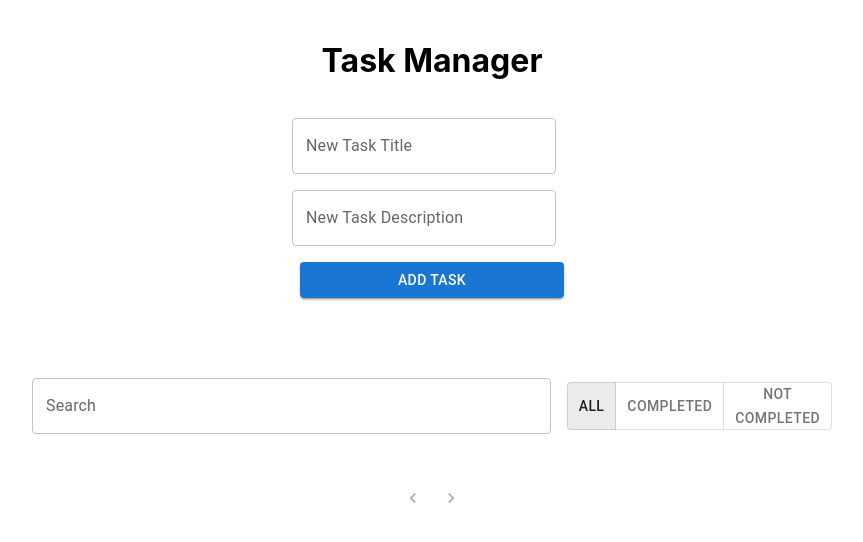
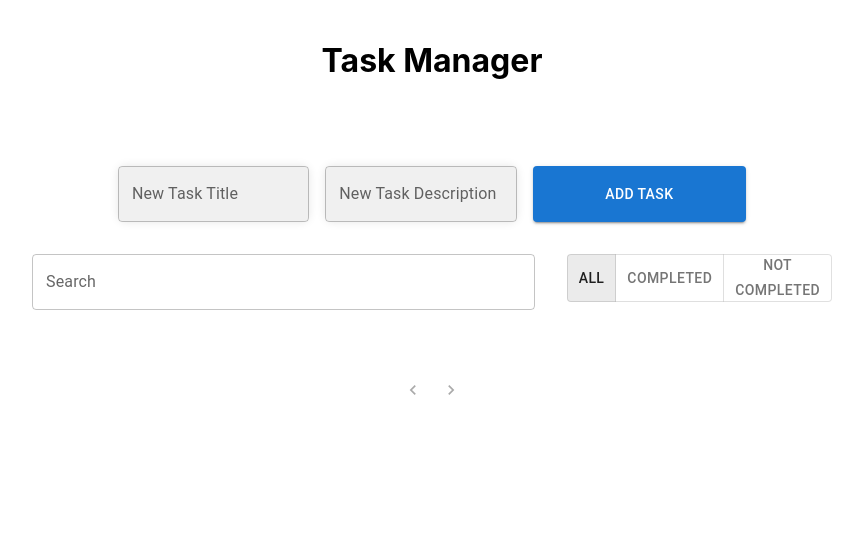
Before and after one commit to iannak/lista_tarefas, a React (Create React App) app: page / in a window 1280 px wide. Shown: the top 542 px of the page, without its empty margins (208-1071 px from the left). Built offline with nearby package versions, Linux system fonts and the light colour scheme.

Commit message:
refactor components

```diff
--- a/src/App.tsx
+++ b/src/App.tsx
@@ -1,15 +1,7 @@
 import React, { useState } from "react";
-import TaskForm from "./components/TaskForm"; // Importe Props do componente TaskForm
 import TaskList from "./components/TaskList";
 import { AppContainer } from "./styles";
-import { Box } from "@mui/material";
-
-interface Task {
-  id: string;
-  title: string;
-  description: string;
-  completed: boolean;
-}
+import { Task } from "./@types";
 
 const App: React.FC = () => {
   const [tasks, setTasks] = useState<Task[]>([]);
@@ -17,9 +9,6 @@ const App: React.FC = () => {
   return (
     <AppContainer>
       <h1>Task Manager</h1>
-      <Box>
-        <TaskForm tasks={[]} setTasks={setTasks} />{" "}
-      </Box>
       <TaskList tasks={tasks} setTasks={setTasks} />
     </AppContainer>
   );
--- a/src/components/TaskForm/index.tsx
+++ b/src/components/TaskForm/index.tsx
@@ -1,20 +1,16 @@
 import React, { useState } from "react";
-import { TextField } from "@mui/material";
-import { ButtonAdd, Content, FormContainer } from "./styles";
 import { v4 as uuidv4 } from "uuid";
 import { Props, Task } from "../../@types";
+import {
+  ButtonAdd,
+  Content,
+  TextFieldDescription,
+  TextFieldTitle,
+} from "./styles";
 
 const TaskForm: React.FC<Props> = ({ tasks, setTasks }) => {
-  const [title, setTitle] = useState("");
-  const [description, setDescription] = useState("");
   const [newTaskTitle, setNewTaskTitle] = useState("");
   const [newTaskDescription, setNewTaskDescription] = useState("");
-
-  const handleSubmit = (e: React.FormEvent) => {
-    e.preventDefault();
-    setTitle("");
-    setDescription("");
-  };
 
   const handleAddTask = () => {
     if (newTaskTitle.trim() === "" || newTaskDescription.trim() === "") {
@@ -32,36 +28,25 @@ const TaskForm: React.FC<Props> = ({ tasks, setTasks }) => {
   };
 
   return (
-    <FormContainer onSubmit={handleSubmit}>
-      <Content
-        sx={{
-          display: "flex",
-          alignItems: "center",
-          marginBottom: "16px",
-          marginTop: "16px",
-        }}
-      >
-        <TextField
+    <Content>
+      <TextFieldTitle
         label="New Task Title"
         variant="outlined"
         fullWidth
         value={newTaskTitle}
         onChange={(e) => setNewTaskTitle(e.target.value)}
-          sx={{ marginRight: "16px" }}
       />
-        <TextField
+      <TextFieldDescription
         label="New Task Description"
         variant="outlined"
         fullWidth
         value={newTaskDescription}
         onChange={(e) => setNewTaskDescription(e.target.value)}
-          sx={{ marginRight: "16px" }}
       />
       <ButtonAdd variant="contained" color="primary" onClick={handleAddTask}>
         Add Task
       </ButtonAdd>
     </Content>
-    </FormContainer>
   );
 };
 
--- a/src/components/TaskForm/styles.ts
+++ b/src/components/TaskForm/styles.ts
@@ -1,13 +1,5 @@
-import { Box, Button } from "@mui/material";
+import { Box, Button, TextField } from "@mui/material";
 import styled from "styled-components";
-
-export const FormContainer = styled.form`
-  display: flex;
-  flex-direction: column;
-  gap: 16px;
-  max-width: 100%;
-  margin: 0 auto;
-`;
 
 export const ButtonAdd = styled(Button)`
   width: 100%;
@@ -17,8 +9,35 @@ export const ButtonAdd = styled(Button)`
 
 export const Content = styled(Box)`
   display: flex;
-  flex-direction: column;
   gap: 16px;
   max-width: 100%;
+  margin-bottom: 2rem;
+`;
+
+export const TextFieldTitle = styled(TextField)`
+  border-radius: 8px;
+  background-color: #f0f0f0;
+  box-shadow: 0 0 10px rgba(0, 0, 0, 0.1);
+  transition: all 0.3s ease;
+  &:hover {
+    box-shadow: 0 0 10px rgba(0, 0, 0, 0.2);
+  }
+`;
+
+export const TextFieldDescription = styled(TextField)`
+  width: 100% !important;
   margin: 0 auto;
+  display: flex;
+  gap: 16px;
+  flex-direction: column;
+  justify-content: space-between;
+  align-items: center;
+  padding: 16px;
+  border-radius: 8px;
+  background-color: #f0f0f0;
+  box-shadow: 0 0 10px rgba(0, 0, 0, 0.1);
+  transition: all 0.3s ease;
+  &:hover {
+    box-shadow: 0 0 10px rgba(0, 0, 0, 0.2);
+  }
 `;
--- a/src/components/TaskList/index.tsx
+++ b/src/components/TaskList/index.tsx
@@ -22,7 +22,8 @@ import {
   TextFieldSearch,
   ToggleButtonGroupFilter,
 } from "./styles";
-import { Props, Task } from "../../@types";
+import TaskForm from "../TaskForm";
+import { Task, Props } from "../../@types";
 
 const ITEMS_PER_PAGE = 5;
 
@@ -115,16 +116,20 @@ const TaskList: React.FC<Props> = ({ tasks, setTasks }) => {
         <Box
           sx={{
             display: "flex",
+            flexDirection: "column",
             alignItems: "center",
             marginBottom: "16px",
             marginTop: "16px",
           }}
         >
+          <TaskForm tasks={tasks} setTasks={setTasks} />
+          <Box display="flex" width="100%" mb={2}>
             <TextFieldSearch
               label="Search"
               variant="outlined"
               fullWidth
               onChange={(e) => setSearchTerm(e.target.value)}
+              sx={{ mr: 2 }}
             />
             <ToggleButtonGroupFilter
               value={filter}
@@ -146,7 +151,7 @@ const TaskList: React.FC<Props> = ({ tasks, setTasks }) => {
               </ToggleButton>
             </ToggleButtonGroupFilter>
           </Box>
-
+        </Box>
         <List>
           {paginatedTasks.map((task) => (
             <ListItem key={task.id} button>
```
Lines whose indentation alone changed are shown as unchanged.
